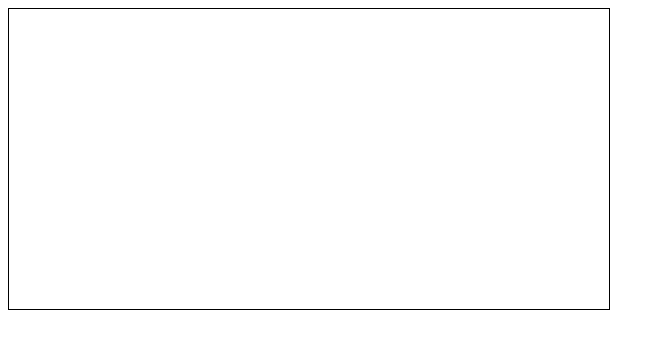
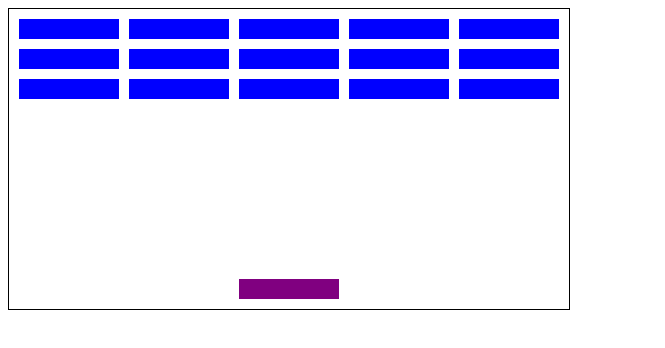
Before and after one commit to Navarroseb/Breakout.JS, a plain HTML site: page index.html in a window 1280 px wide. Shown: the whole page, without its empty margins (0-665 px from the left). Drawn offline with Linux system fonts and the light colour scheme.

Commit message:
draw user

```diff
--- a/app.js
+++ b/app.js
@@ -0,0 +1,72 @@
+const grid = document.querySelector('.grid')
+const blockWidth = 100
+const blockHeight = 20
+
+const userStart = [230,10]
+let currentPosition = userStart
+//create Block
+class Block{
+    constructor(xAxis, yAxis) {
+        this.bottomLeft = [xAxis,yAxis]
+        this.bottomRigth = [xAxis + blockWidth, yAxis]
+        this.topLeft = [xAxis, yAxis + blockHeight]
+        this.topRight = [xAxis + blockWidth, yAxis + blockHeight]
+    }
+}
+
+//All the blocks
+const blocks = [
+    new Block(10,270),
+    new Block(120,270),
+    new Block(230,270),
+    new Block(340,270),
+    new Block(450,270),
+    new Block(10,240),
+    new Block(120,240),
+    new Block(230,240),
+    new Block(340,240),
+    new Block(450,240),
+    new Block(10,210),
+    new Block(120,210),
+    new Block(230,210),
+    new Block(340,210),
+    new Block(450,210),
+]
+
+console.log(blocks[0])
+
+//draw all my blocks
+function addBlock() {
+    for (let i = 0; i < blocks.length; i++){
+        const block = document.createElement('div')
+        block.classList.add('block')
+        block.style.left = blocks[i].bottomLeft[0] + 'px'
+        block.style.bottom = blocks[i].bottomLeft[1] + 'px'
+        grid.appendChild(block)
+
+    }
+}
+
+addBlock()
+
+
+//add user
+const user = document.createElement('div')
+user.classList.add('user')
+user.style.left = currentPosition[0] + 'px'
+user.style.bottom = currentPosition[1] + 'px'
+grid.appendChild(user)
+
+//draw user
+function drawUser() {
+
+}
+
+//move user
+function moveUser(e){
+    switch(e.key) {
+        case'ArrowLeft':
+            currentPosition[0] -= 10
+            user.style.left = currentPosition[0] + 'px'
+    }
+}
--- a/index.html
+++ b/index.html
@@ -8,9 +8,7 @@
     <title>BREAKOUT</title>
 </head>
 <body>
-    <div class="grid">
-        <div class="block"></div>
-    </div>
+    <div class="grid"></div>
 
 <script src="app.js"></script>
 </body>
--- a/styles.css
+++ b/styles.css
@@ -1,10 +1,20 @@
 .grid{
-    width: 600px;
+    position: absolute;
+    width: 560px;
     height: 300px;
     border: solid black 1px;
 }
 .block{
+    position: absolute;
     width: 100px;
     height: 20px;
-    color: blue;
+    background-color: blue;
+
 }
+.user{
+    position: absolute;
+    width: 100px;
+    height: 20px;
+    background-color: purple;
+
+}
```
